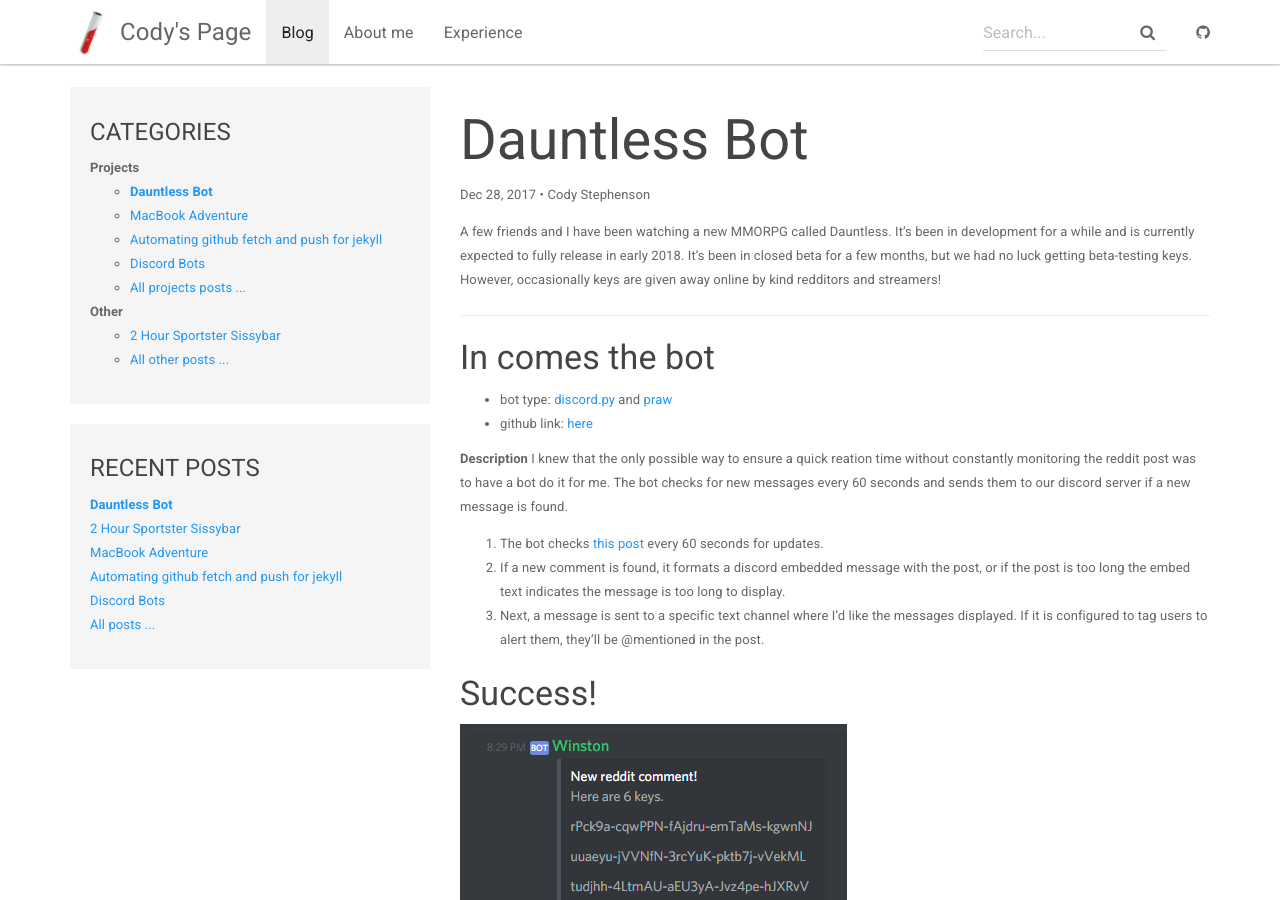
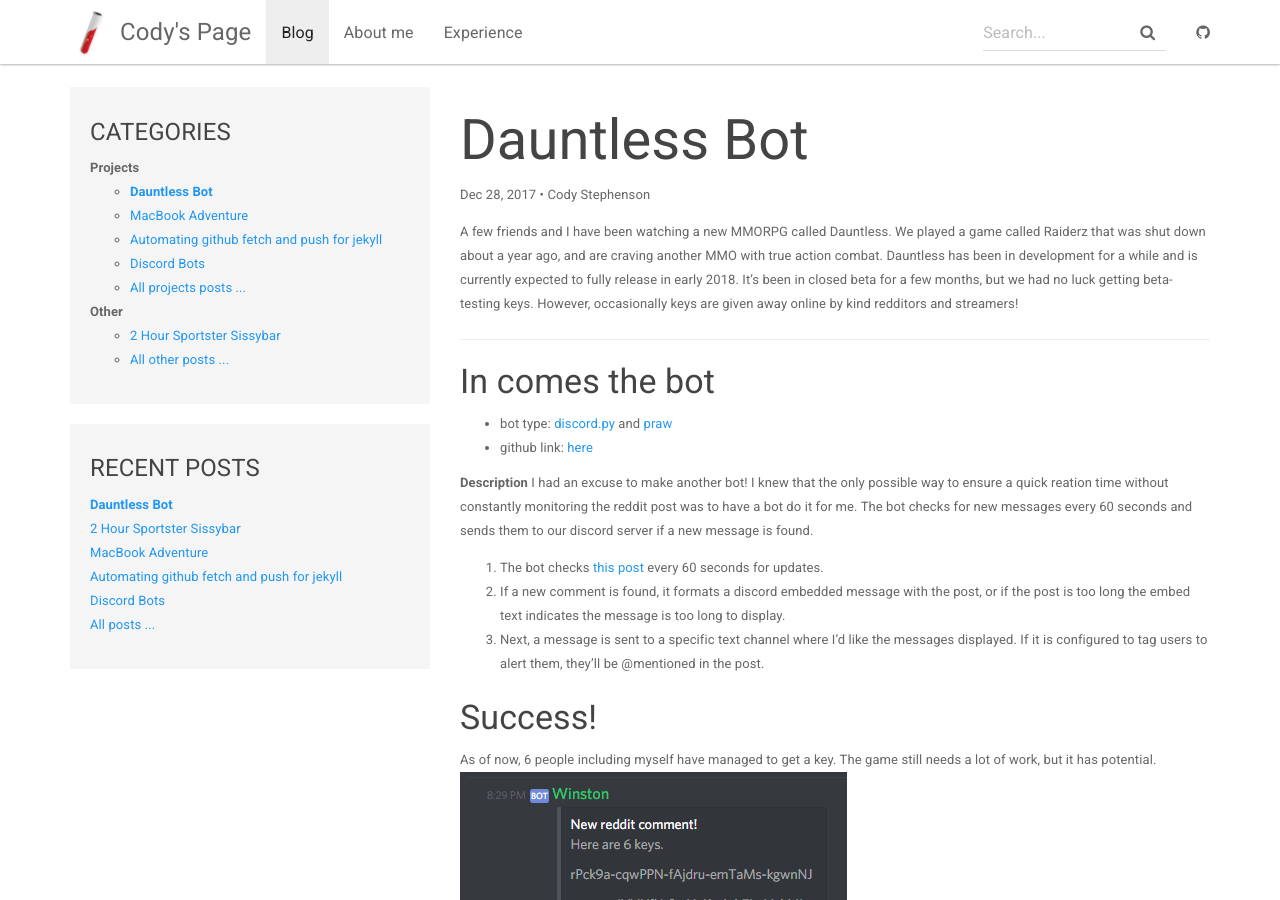
Before and after one commit to zenxr/zenxr.github.io, a Jekyll site: the page built from _posts/projects/2017-12-28-dauntless-bot.md, in a window 1280 px wide and 900 px high. Built offline with Jekyll 4.4.1, drawn with Linux system fonts in a browser that asks for light colours; nearby versions of some CDN libraries.

Commit message:
Update 2017-12-28-dauntless-bot.md

```diff
--- a/_posts/projects/2017-12-28-dauntless-bot.md
+++ b/_posts/projects/2017-12-28-dauntless-bot.md
@@ -6,7 +6,7 @@
 category: projects
 ---
 
-A few friends and I have been watching a new MMORPG called Dauntless. It's been in development for a while and is currently expected to fully release in early 2018. It's been in closed beta for a few months, but we had no luck getting beta-testing keys. However, occasionally keys are given away online by kind redditors and streamers!
+A few friends and I have been watching a new MMORPG called Dauntless. We played a game called Raiderz that was shut down about a year ago, and are craving another MMO with true action combat. Dauntless has been in development for a while and is currently expected to fully release in early 2018. It's been in closed beta for a few months, but we had no luck getting beta-testing keys. However, occasionally keys are given away online by kind redditors and streamers!
 
 ----
 
@@ -15,7 +15,7 @@
 * github link: [here](https://github.com/zenxr/dauntless_watcher_bot)
 
 **Description**
-I knew that the only possible way to ensure a quick reation time without constantly monitoring the reddit post was to have a bot do it for me. The bot checks for new messages every 60 seconds and sends them to our discord server if a new message is found.
+I had an excuse to make another bot! I knew that the only possible way to ensure a quick reation time without constantly monitoring the reddit post was to have a bot do it for me. The bot checks for new messages every 60 seconds and sends them to our discord server if a new message is found.
 
 1. The bot checks [this post](https://www.reddit.com/r/dauntless/comments/7jl6k3/reminder_sellingbegging_codes_is_not_allowed_if/?sort=new) every 60 seconds for updates.
 2.	If a new comment is found, it formats a discord embedded message with the post, or if the post is too long the embed text indicates the message is too long to display.
@@ -23,5 +23,6 @@
 
 
 ### Success!
+As of now, 6 people including myself have managed to get a key. The game still needs a lot of work, but it has potential.
 ![alt text]({{site.baseurl}}/img/blog_images/discord_reddit_success.png "bot screenshot")
 ![alt text]({{site.baseurl}}/img/blog_images/discord_reddit_success2.png "bot screenshot")
```
